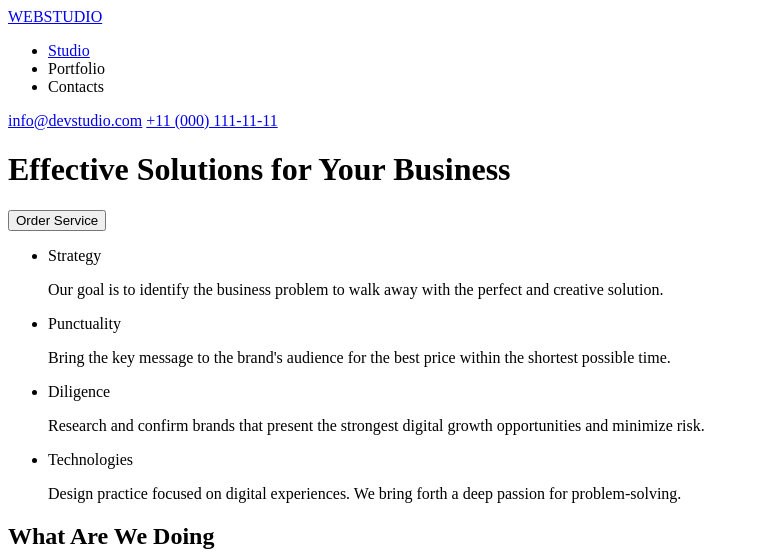
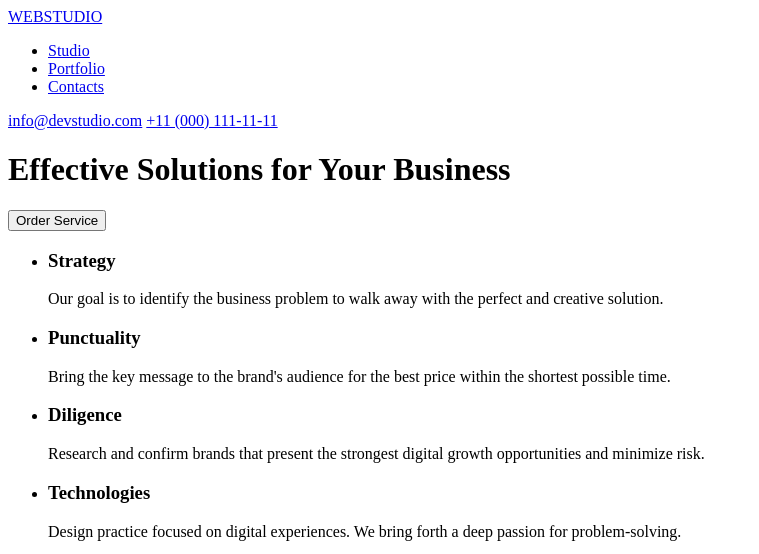
Before and after one commit to MagdalenaAntkowiak/goit-markup-hw-01-16, a plain HTML site: page index.html in a window 1280 px wide. Shown: the top 554 px of the page, without its empty margins (0-759 px from the left). Drawn offline with Linux system fonts and the light colour scheme.

Commit message:
Add files via upload

```diff
--- a/index.html
+++ b/index.html
@@ -11,8 +11,8 @@
       <nav>
         <ul>
           <li><a href="#">Studio</a></li>
-          <li><a href="#"></a>Portfolio</li>
-          <li><a href="#"></a>Contacts</li>
+          <li><a href="#">Portfolio</a></li>
+          <li><a href="#">Contacts</a></li>
         </ul>
       </nav>
       <a href="mail:info@devstudio.com">info@devstudio.com</a>
@@ -23,28 +23,28 @@
       <button type="button">Order Service</button>
       <ul>
         <li>
-          <p>Strategy</p>
+          <h3>Strategy</h3>
           <p>
             Our goal is to identify the business problem to walk away with the
             perfect and creative solution.
           </p>
         </li>
         <li>
-          <p>Punctuality</p>
+          <h3>Punctuality</h3>
           <p>
             Bring the key message to the brand's audience for the best price
             within the shortest possible time.
           </p>
         </li>
         <li>
-          <p>Diligence</p>
+          <h3>Diligence</h3>
           <p>
             Research and confirm brands that present the strongest digital
             growth opportunities and minimize risk.
           </p>
         </li>
         <li>
-          <p>Technologies</p>
+          <h3>Technologies</h3>
           <p>
             Design practice focused on digital experiences. We bring forth a
             deep passion for problem-solving.
@@ -112,7 +112,7 @@
         </li>
         <li>
           <img
-            src="images/img23.jpg"
+            src="images/img24.jpg"
             alt="a man in a grey T-shirt"
             width="264"
             height="240"
```
